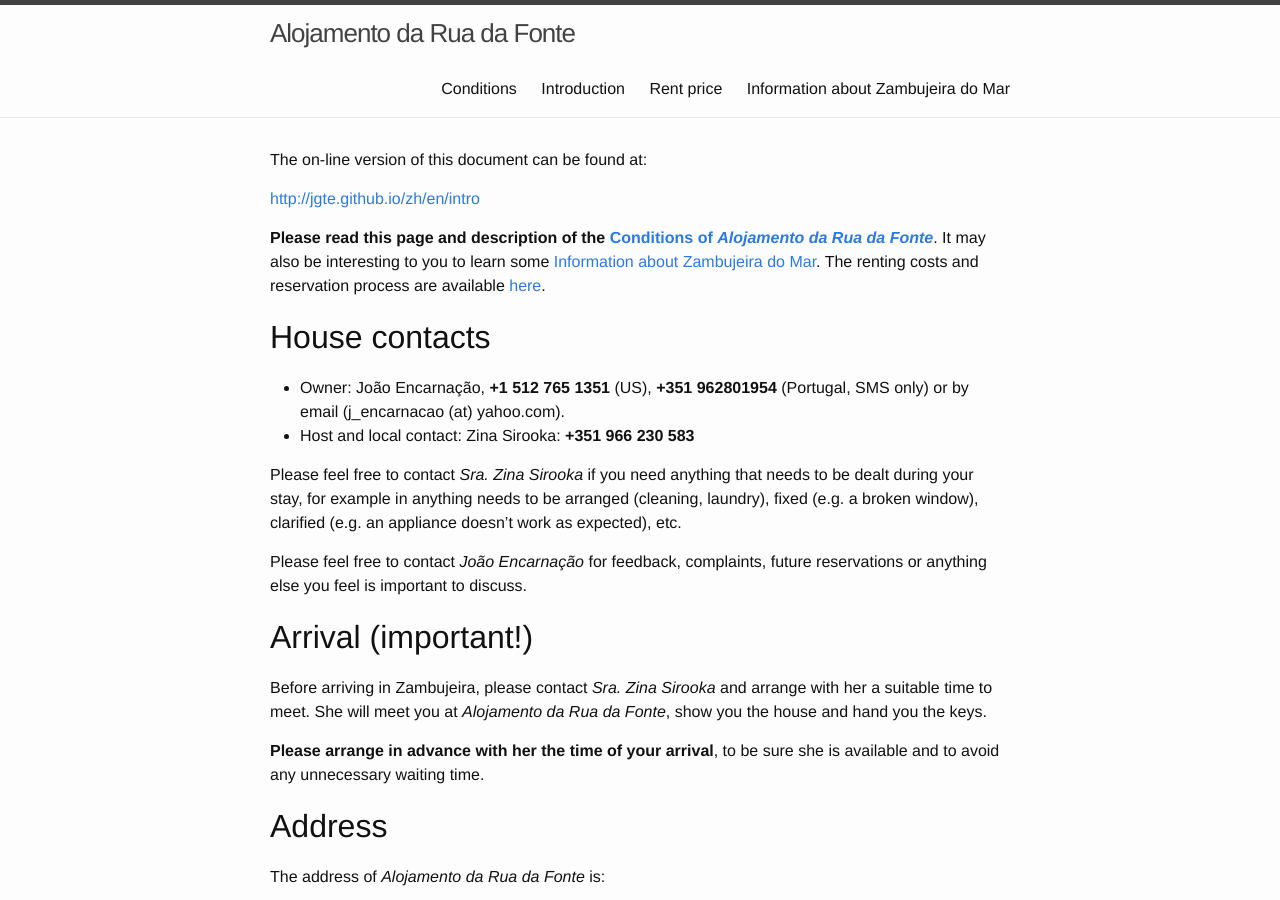
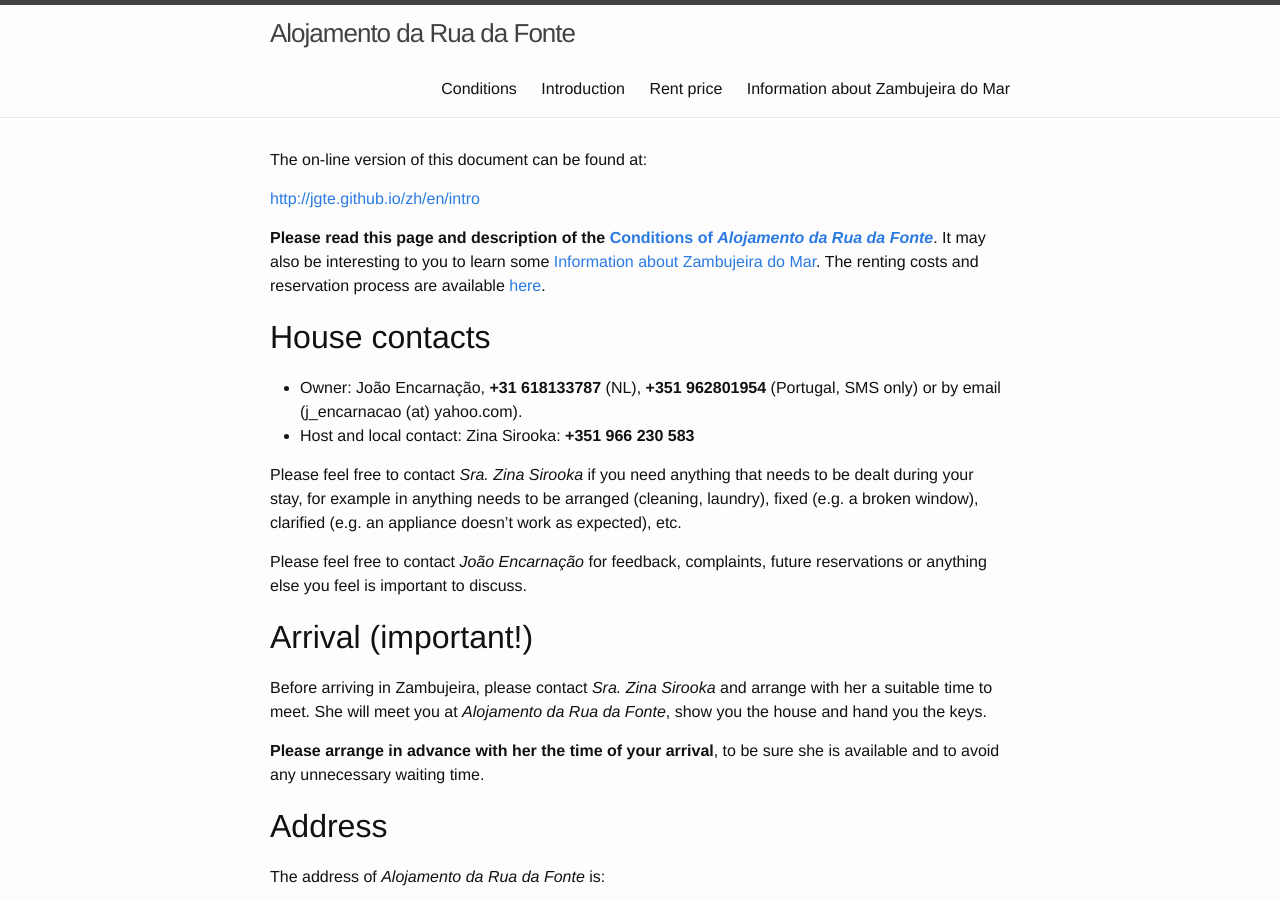
Before and after one commit to jgte/zh, a Jekyll site: the page built from en_intro.md, in a window 1280 px wide and 900 px high. Built offline with Jekyll 4.4.1, drawn with Linux system fonts in a browser that asks for light colours.

Commit message:
update phone nr

```diff
--- a/en_intro.md
+++ b/en_intro.md
@@ -13,7 +13,7 @@ The on-line version of this document can be found at:
 
 # House contacts
 
-* Owner: João Encarnação, **+1 512 765 1351** (US), **+351 962801954** (Portugal, SMS only) or by email (j_encarnacao (at) yahoo.com).
+* Owner: João Encarnação, **+31 618133787** (NL), **+351 962801954** (Portugal, SMS only) or by email (j_encarnacao (at) yahoo.com).
 * Host and local contact: Zina Sirooka: **+351 966 230 583**
 
 Please feel free to contact *Sra. Zina Sirooka* if you need anything that needs to be dealt during your stay, for example in anything needs to be arranged (cleaning, laundry), fixed (e.g. a broken window), clarified (e.g. an appliance doesn't work as expected), etc.
```
